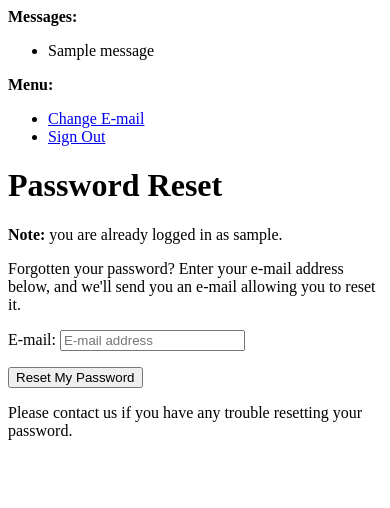
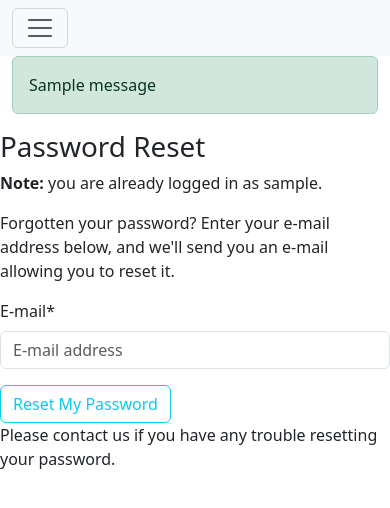
Before and after one commit to Devs-Hunting/stock-market-app, a Django app: page /users/accounts/password/reset/ in a window 390 px wide. Shown: the top 508 px of the page. Run offline with Django 4.2, Linux system fonts and the light colour scheme; a user stored in the database is signed in; tables that the repository leaves empty hold one stand-in row (values such as "Sample post"); one stand-in notice (Sample message) is shown; some libraries are stand-ins or nearby versions.

Commit message:
Updated password reset template

```diff
--- a/src/psmproject/templates/navbar.html
+++ b/src/psmproject/templates/navbar.html
@@ -24,7 +24,7 @@
             <li><a class="dropdown-item" href="#">About</a></li>
             <li><a class="dropdown-item" href="#">Contact</a></li>
             <li><hr class="dropdown-divider"></li>
-            <li><a class="dropdown-item" href="#">Manage profile</a></li>
+            <li><a class="dropdown-item" href={% url 'profile' %}>Manage profile</a></li>
           </ul>
         </li>
       </ul>
--- a/src/psmproject/usersapp/templates/account/base.html
+++ /dev/null
@@ -1,43 +0,0 @@
-{% load i18n %}
-<!DOCTYPE html>
-<html>
-  <head>
-    <meta http-equiv="X-UA-Compatible" content="IE=edge">
-    <meta name="viewport" content="width=device-width, initial-scale=1.0">
-    <title>{% block head_title %}{% endblock %}</title>
-    {% block extra_head %}
-    {% endblock %}
-  </head>
-  <body>
-    {% block body %}
-
-    {% if messages %}
-    <div>
-      <strong>{% trans "Messages:" %}</strong>
-      <ul>
-        {% for message in messages %}
-        <li>{{message}}</li>
-        {% endfor %}
-      </ul>
-    </div>
-    {% endif %}
-
-    <div>
-      <strong>{% trans "Menu:" %}</strong>
-      <ul>
-        {% if user.is_authenticated %}
-        <li><a href="{% url 'account_email' %}">{% trans "Change E-mail" %}</a></li>
-        <li><a href="{% url 'account_logout' %}">{% trans "Sign Out" %}</a></li>
-        {% else %}
-        <li><a href="{% url 'account_login' %}">{% trans "Sign In" %}</a></li>
-        <li><a href="{% url 'account_signup' %}">{% trans "Sign Up" %}</a></li>
-        {% endif %}
-      </ul>
-    </div>
-    {% block content %}
-    {% endblock %}
-    {% endblock %}
-    {% block extra_body %}
-    {% endblock %}
-  </body>
-</html>
--- a/src/psmproject/usersapp/templates/account/password_reset.html
+++ b/src/psmproject/usersapp/templates/account/password_reset.html
@@ -1,12 +1,22 @@
-{% extends "account/base.html" %}
+{% extends "base.html" %}
+{% load static %}
+{% load crispy_forms_tags %}
+{% load socialaccount %}
 
 {% load i18n %}
 {% load account %}
+{% block head %}
+    <link rel="stylesheet" href="{% static 'css/bootstrap-social.css' %}">
+    <link rel="stylesheet" href="{% static 'css/divider.css' %}">
+    <link href="{% static 'fontawesomefree/css/fontawesome.css' %}" rel="stylesheet" type="text/css">
+    <link href="{% static 'fontawesomefree/css/brands.css' %}" rel="stylesheet" type="text/css">
+{% endblock %}
 
-{% block head_title %}{% trans "Password Reset" %}{% endblock %}
+{% block title %}{% trans "Password Reset" %}{% endblock %}
 
 {% block content %}
-
+    <div class="row justify-content-center">
+    <div class="col-sm-3">
     <h1>{% trans "Password Reset" %}</h1>
     {% if user.is_authenticated %}
     {% include "account/snippets/already_logged_in.html" %}
@@ -16,9 +26,14 @@
 
     <form method="POST" action="{% url 'account_reset_password' %}" class="password_reset">
         {% csrf_token %}
-        {{ form.as_p }}
-        <input type="submit" value="{% trans 'Reset My Password' %}" />
+        {{ form|crispy }}
+        <input type="submit" class="btn btn-outline-info" value="{% trans 'Reset My Password' %}" />
+
+
+
     </form>
 
     <p>{% blocktrans %}Please contact us if you have any trouble resetting your password.{% endblocktrans %}</p>
+    </div>
+    </div>
 {% endblock %}
--- a/src/psmproject/usersapp/views.py
+++ b/src/psmproject/usersapp/views.py
@@ -2,7 +2,7 @@ from django.contrib.auth.mixins import LoginRequiredMixin
 from django.views.generic import TemplateView
 
 
-class ProfileView(TemplateView, LoginRequiredMixin):
+class ProfileView(LoginRequiredMixin, TemplateView):
     """
     View for user profile.
     Inherits from Django's TemplateView and requires the user to be logged in.
```
